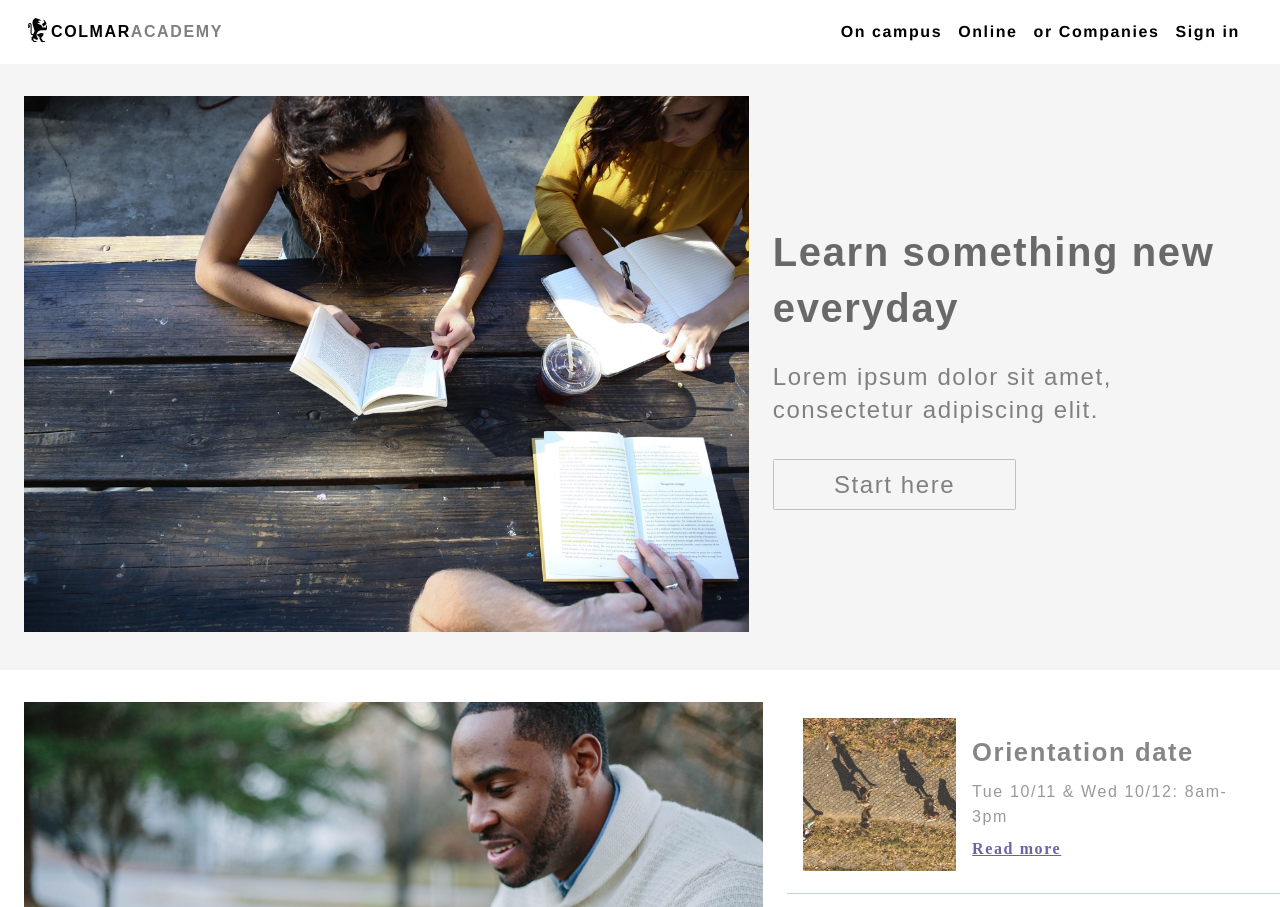
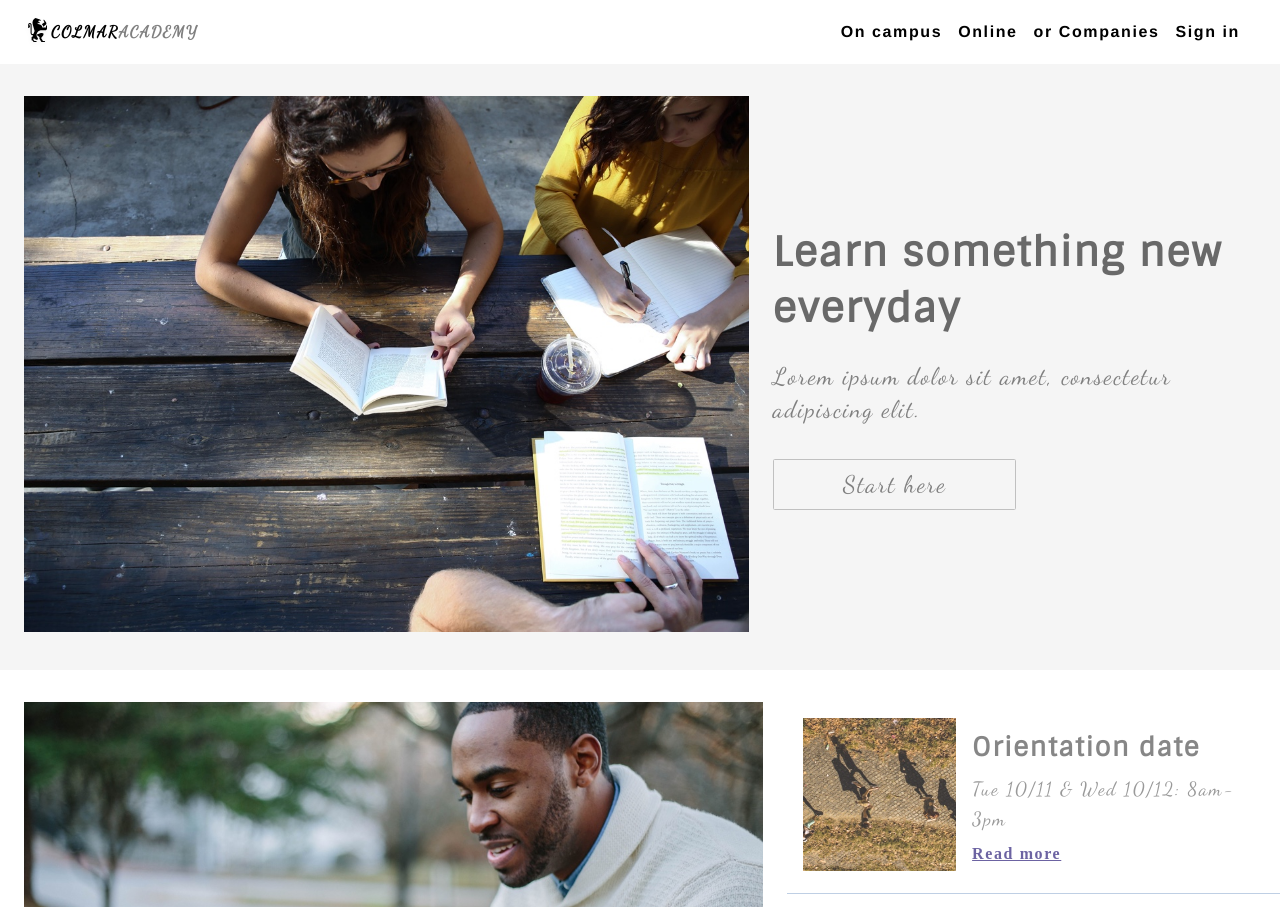
Before and after one commit to Leo36094/Capstone-Project---Colmar-Academy, a plain HTML site: page index.html in a window 1280 px wide. Shown: the top 907 px of the page. Drawn offline with Linux system fonts and the light colour scheme.

Commit message:
add font style

```diff
--- a/index.html
+++ b/index.html
@@ -5,6 +5,8 @@
     <meta name="viewport" content="width=device-width, initial-scale=1.0">
     <link href="./resources/css/reset.css" type="text/css" rel="stylesheet" />
     <link href="./resources/css/style.css" type="text/css" rel="stylesheet" />
+    <link href="https://fonts.googleapis.com/css?family=Dancing+Script|Sintony" rel="stylesheet">
+
     <title>Colmar Academy</title>
   </head>
   <body>
--- a/resources/css/style.css
+++ b/resources/css/style.css
@@ -23,20 +23,22 @@ h1{
   font-size: 2.5rem;
   font-weight: bold;
   color: 	#696969;
-  font-family: "Bebas Neue", sans-serif;
+  font-family: "Sintony", sans-serif;
 }
 
 p{
   letter-spacing: 0.1rem;
   line-height: 1.4;
   font-family: sans-serif;
+  font-size: 1.2rem;
   color: grey;
+  font-family: "Dancing Script"
 }
 
 h2{
   font-weight: bold;
   font-size: 2rem;
-  font-family: "Bebas Neue", sans-serif;
+  font-family: "Sintony", sans-serif;
   letter-spacing: 0.1rem;
   color: 	#696969;
 }
@@ -44,7 +46,7 @@ h2{
 h4{
   font-weight: bold;
   font-size: 1.2rem;
-  font-family: "Bebas Neue", sans-serif;
+  font-family: "Sintony", sans-serif;
   letter-spacing: 0.1rem;
   color: #708090;
 }
@@ -62,7 +64,7 @@ header .container{
 .logo{
   display: flex;
   align-items: center;
-  font-family: "Bebas Neue", sans-serif;
+  font-family: "Sintony", sans-serif;
 }
 
 .logo img{
@@ -74,7 +76,7 @@ header span{
   color: grey;
   letter-spacing: 0.1rem;
   font-weight: bold;
-  font-family:"DIN Condensed Web", sans-serif;
+  font-family:"Dancing Script", sans-serif;
 }
 
 header strong{
@@ -120,8 +122,12 @@ header ul{
     height: 4rem;
   }
 
+  .mobile-nav img{
+    opacity: 0.7;
+  }
+
   .mobile-nav img:hover{
-    opacity: 0.6;
+    opacity: 1;
     transition: 0.3s ease-out;
   }
 }
@@ -280,7 +286,6 @@ header ul{
   font-size: 1.6rem;
   font-weight: bold;
   letter-spacing:0.1rem;
-  font-family: "DIN Condensed Web", sans-serif;
   padding-bottom: 0.5rem;
   color: #696969;
 }
@@ -288,7 +293,6 @@ header ul{
 .event-content p{
   padding-bottom: 0.5rem;
   letter-spacing:0.1rem;
-  font-family: sans-serif;
   line-height:1.6;
 }
 
@@ -352,7 +356,6 @@ header ul{
   font-size: 2.5rem;
   font-weight: bold;
   color: grey;
-  font-family: "Bebas Neue", sans-serif;
 }
 
 .course-section .container{
@@ -434,6 +437,7 @@ header ul{
      padding-left: 1rem;
      padding-top: 1rem;
      padding-bottom: 1.5rem;
+     font-family: "Dancing Script", sans-serif;
    }
 
  }
```
